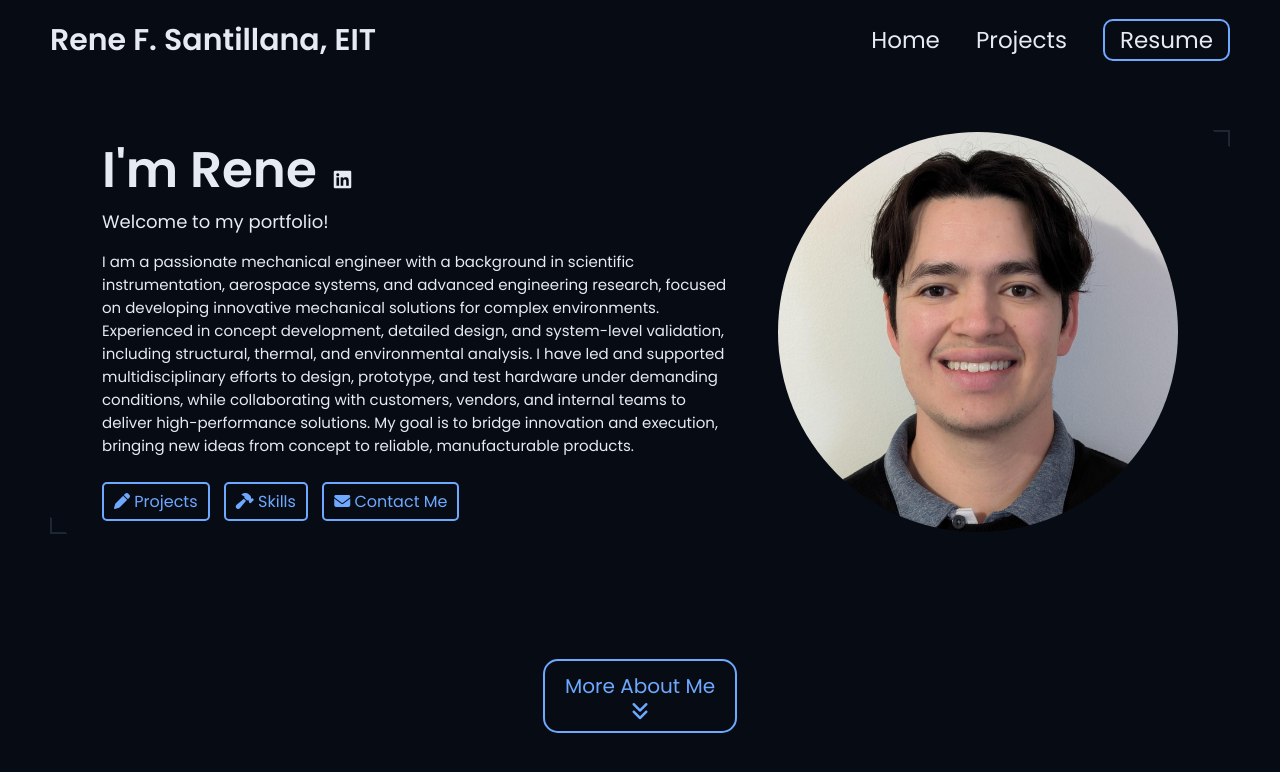
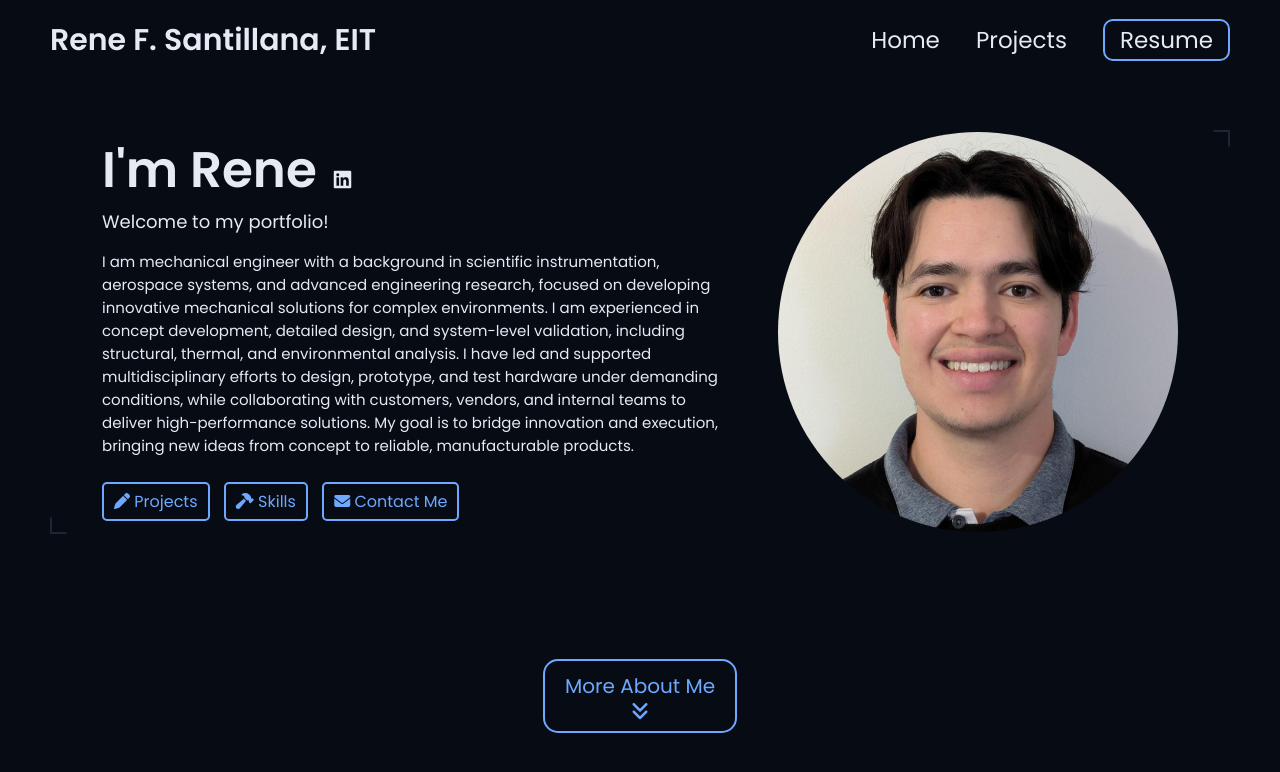
Before and after one commit to rfsantill/rfsantill.github.io, a Jekyll site: the page built from index.html, in a window 1280 px wide and 900 px high. Shown: the top 772 px of the window. Built offline with Jekyll 4.4.1, drawn with Linux system fonts in a browser that asks for light colours.

Commit message:
Update _config.yml
Updated Bio

```diff
--- a/_config.yml
+++ b/_config.yml
@@ -15,7 +15,7 @@ title: Rene Santillana's Portfolio # This is what shows up in the tab of the bro
 name: Rene F. Santillana, EIT
 headline: Welcome to my portfolio!
 description: >- # dont remove this line. this will ignore all new lines until the next section
-  I am a passionate mechanical engineer with a background in scientific instrumentation, aerospace systems, and advanced engineering research, focused on developing innovative mechanical solutions for complex environments. Experienced in concept development, detailed design, and system-level validation, including structural, thermal, and environmental analysis.
+  I am mechanical engineer with a background in scientific instrumentation, aerospace systems, and advanced engineering research, focused on developing innovative mechanical solutions for complex environments. I am experienced in concept development, detailed design, and system-level validation, including structural, thermal, and environmental analysis.
 
   I have led and supported multidisciplinary efforts to design, prototype, and test hardware under demanding conditions, while collaborating with customers, vendors, and internal teams to deliver high-performance solutions.
 
```
